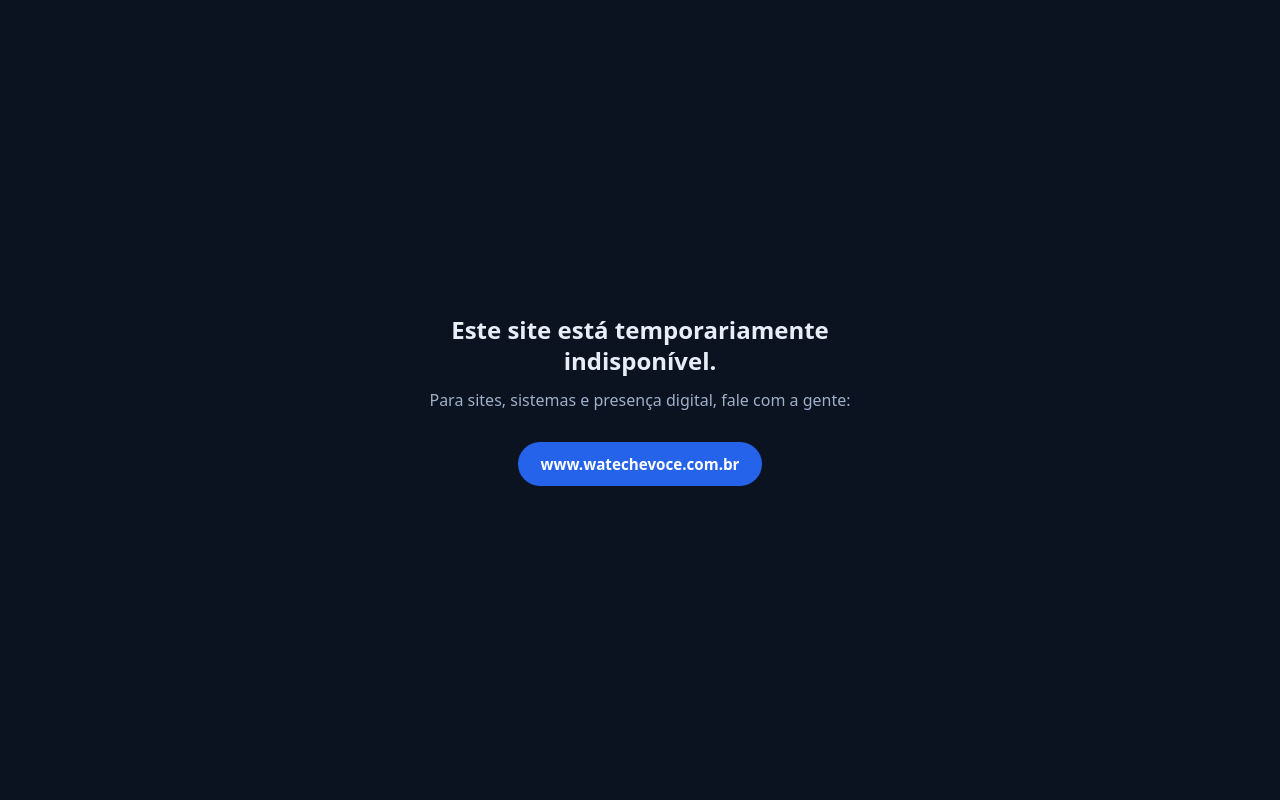
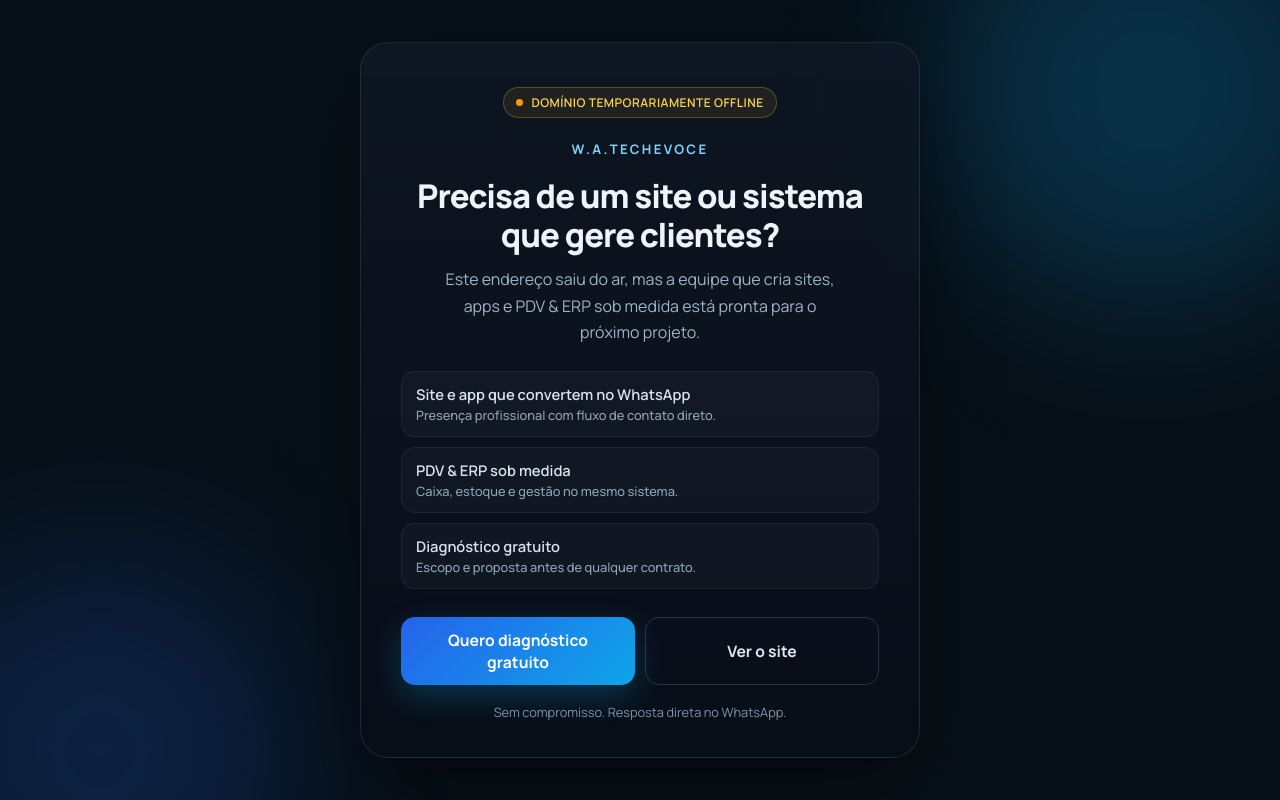
Before and after one commit to sincerabruxa/sincerabruxa, a Flask app: page / in a window 1280 px wide. Run offline with Flask 3, Linux system fonts and the light colour scheme.

Commit message:
Improve the offline page into a WaTech lead capture landing.
Co-authored-by: Cursor <cursoragent@cursor.com>

```diff
--- a/templates/offline.html
+++ b/templates/offline.html
@@ -3,10 +3,13 @@
 <head>
     <meta charset="UTF-8">
     <meta name="viewport" content="width=device-width, initial-scale=1.0">
-    <title>Site temporariamente indisponível</title>
-    <meta name="description" content="Este site está temporariamente indisponível. Para sites, sistemas e presença digital, acesse www.watechevoce.com.br">
+    <title>W.A.Techevoce | Site, PDV e ERP sob medida</title>
+    <meta name="description" content="Este domínio está temporariamente offline. Fale com a W.A.Techevoce para site, app ou PDV & ERP sob medida. Diagnóstico gratuito, sem compromisso.">
     <meta name="robots" content="noindex, nofollow">
-    <meta name="theme-color" content="#0b1220">
+    <meta name="theme-color" content="#071018">
+    <link rel="preconnect" href="https://fonts.googleapis.com">
+    <link rel="preconnect" href="https://fonts.gstatic.com" crossorigin>
+    <link href="https://fonts.googleapis.com/css2?family=Manrope:wght@400;500;600;700;800&display=swap" rel="stylesheet">
     <style>
         :root { color-scheme: dark; }
         * { box-sizing: border-box; margin: 0; padding: 0; }
@@ -16,48 +19,173 @@
             align-items: center;
             justify-content: center;
             padding: 24px;
-            font-family: system-ui, -apple-system, "Segoe UI", sans-serif;
-            background: #0b1220;
-            color: #e8eef8;
+            font-family: Manrope, system-ui, sans-serif;
+            background: #071018;
+            color: #eef4fb;
+        }
+        body::before,
+        body::after {
+            content: "";
+            position: fixed;
+            border-radius: 50%;
+            filter: blur(80px);
+            pointer-events: none;
+            z-index: 0;
+        }
+        body::before {
+            width: 420px;
+            height: 420px;
+            top: -120px;
+            right: -80px;
+            background: rgba(14, 165, 233, 0.22);
+        }
+        body::after {
+            width: 380px;
+            height: 380px;
+            bottom: -140px;
+            left: -90px;
+            background: rgba(37, 99, 235, 0.2);
         }
         main {
+            position: relative;
+            z-index: 1;
             width: 100%;
-            max-width: 440px;
+            max-width: 560px;
+            padding: 36px 28px 32px;
+            border-radius: 28px;
+            background: linear-gradient(180deg, rgba(15, 23, 36, 0.88), rgba(8, 14, 24, 0.92));
+            border: 1px solid rgba(148, 163, 184, 0.16);
+            box-shadow: 0 30px 80px rgba(0, 0, 0, 0.45);
             text-align: center;
         }
+        .badge {
+            display: inline-flex;
+            align-items: center;
+            gap: 8px;
+            margin-bottom: 22px;
+            padding: 6px 12px;
+            border-radius: 999px;
+            border: 1px solid rgba(251, 191, 36, 0.28);
+            background: rgba(251, 191, 36, 0.08);
+            color: #fcd34d;
+            font-size: 0.75rem;
+            font-weight: 600;
+            letter-spacing: 0.04em;
+            text-transform: uppercase;
+        }
+        .badge::before {
+            content: "";
+            width: 7px;
+            height: 7px;
+            border-radius: 50%;
+            background: #f59e0b;
+        }
+        .brand {
+            margin-bottom: 18px;
+            color: #7dd3fc;
+            font-size: 0.82rem;
+            font-weight: 700;
+            letter-spacing: 0.18em;
+            text-transform: uppercase;
+        }
         h1 {
-            font-size: 1.5rem;
+            margin-bottom: 12px;
+            font-size: clamp(1.55rem, 5vw, 2.05rem);
+            font-weight: 800;
+            line-height: 1.2;
+            letter-spacing: -0.03em;
+        }
+        .lead {
+            margin: 0 auto 26px;
+            max-width: 42ch;
+            color: #9fb3c8;
+            font-size: 1rem;
+            line-height: 1.65;
+        }
+        .features {
+            display: grid;
+            gap: 10px;
+            margin-bottom: 28px;
+            text-align: left;
+        }
+        .features li {
+            list-style: none;
+            padding: 12px 14px;
+            border-radius: 14px;
+            background: rgba(255, 255, 255, 0.03);
+            border: 1px solid rgba(148, 163, 184, 0.1);
+            color: #d7e3ef;
+            font-size: 0.92rem;
             font-weight: 600;
-            line-height: 1.3;
-            margin-bottom: 12px;
         }
-        p {
-            color: #9fb0c9;
-            font-size: 1rem;
-            line-height: 1.6;
-            margin-bottom: 28px;
+        .features span {
+            display: block;
+            margin-top: 2px;
+            color: #8ea3b8;
+            font-size: 0.8rem;
+            font-weight: 500;
         }
-        a {
-            display: inline-block;
-            padding: 12px 22px;
-            border-radius: 999px;
-            background: #2563eb;
-            color: #fff;
-            font-weight: 600;
-            font-size: 0.95rem;
+        .actions {
+            display: grid;
+            gap: 10px;
+        }
+        .btn {
+            display: inline-flex;
+            align-items: center;
+            justify-content: center;
+            min-height: 50px;
+            padding: 12px 18px;
+            border-radius: 14px;
+            font-weight: 700;
+            font-size: 0.98rem;
             text-decoration: none;
         }
-        a:hover { background: #1d4ed8; }
-        a:focus-visible { outline: 2px solid #93c5fd; outline-offset: 3px; }
+        .btn-primary {
+            background: linear-gradient(135deg, #2563eb, #0ea5e9);
+            color: #fff;
+            box-shadow: 0 12px 30px rgba(14, 165, 233, 0.25);
+        }
+        .btn-primary:hover { filter: brightness(1.08); }
+        .btn-secondary {
+            border: 1px solid rgba(148, 163, 184, 0.24);
+            color: #dbe7f3;
+            background: transparent;
+        }
+        .btn-secondary:hover { background: rgba(255, 255, 255, 0.04); }
+        .btn:focus-visible { outline: 2px solid #7dd3fc; outline-offset: 3px; }
+        .note {
+            margin-top: 18px;
+            color: #7f93a8;
+            font-size: 0.8rem;
+        }
+        @media (min-width: 520px) {
+            main { padding: 44px 40px 36px; }
+            .actions { grid-template-columns: 1fr 1fr; }
+        }
     </style>
 </head>
 <body>
     <main>
-        <h1>Este site está temporariamente indisponível.</h1>
-        <p>Para sites, sistemas e presença digital, fale com a gente:</p>
-        <a href="https://www.watechevoce.com.br" rel="noopener noreferrer">
-            www.watechevoce.com.br
-        </a>
+        <p class="badge">Domínio temporariamente offline</p>
+        <p class="brand">W.A.Techevoce</p>
+        <h1>Precisa de um site ou sistema que gere clientes?</h1>
+        <p class="lead">
+            Este endereço saiu do ar, mas a equipe que cria sites, apps e PDV &amp; ERP sob medida está pronta para o próximo projeto.
+        </p>
+        <ul class="features">
+            <li>Site e app que convertem no WhatsApp<span>Presença profissional com fluxo de contato direto.</span></li>
+            <li>PDV &amp; ERP sob medida<span>Caixa, estoque e gestão no mesmo sistema.</span></li>
+            <li>Diagnóstico gratuito<span>Escopo e proposta antes de qualquer contrato.</span></li>
+        </ul>
+        <div class="actions">
+            <a class="btn btn-primary" href="https://www.watechevoce.com.br/contato?utm_source=asincerabruxa&amp;utm_medium=offline&amp;utm_campaign=lead_capture" rel="noopener noreferrer">
+                Quero diagnóstico gratuito
+            </a>
+            <a class="btn btn-secondary" href="https://www.watechevoce.com.br/?utm_source=asincerabruxa&amp;utm_medium=offline&amp;utm_campaign=lead_capture" rel="noopener noreferrer">
+                Ver o site
+            </a>
+        </div>
+        <p class="note">Sem compromisso. Resposta direta no WhatsApp.</p>
     </main>
 </body>
 </html>
```
